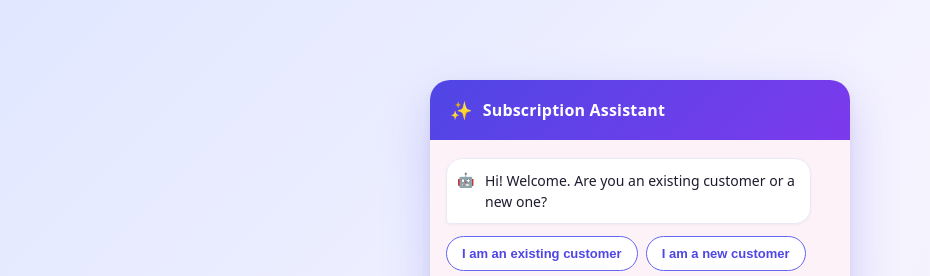
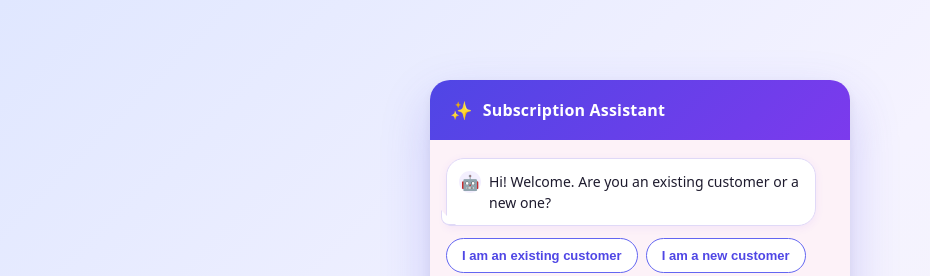
Before and after one commit to sujithavenkadesh/subscription-chatbot, a React (Vite) app in the folder client/: page / in a window 1280 px wide. Shown: the top 276 px of the page, without its empty margins (0-930 px from the left). Built offline with nearby package versions, Linux system fonts and the light colour scheme; no server answers.

Commit message:
Speed up scroll color shift, add speech-bubble tails for distinct chat style

```diff
--- a/client/src/components/ChatWindow.css
+++ b/client/src/components/ChatWindow.css
@@ -47,13 +47,12 @@
 
 .msg {
   max-width: 80%;
-  padding: 11px 15px;
-  border-radius: 16px;
+  padding: 12px 16px;
+  border-radius: 18px;
   white-space: pre-line;
   line-height: 1.5;
   font-size: 14px;
   text-align: left;
-  box-shadow: 0 1px 3px rgba(0,0,0,.05);
   position: relative;
   animation: fadeInUp 0.25s ease-out;
 }
@@ -64,20 +63,42 @@
 }
 
 .msg.bot {
-  background: #fff;
+  background: #ffffff;
   color: #1e1b2e;
   align-self: flex-start;
-  border: 1px solid #ece9f7;
+  border: 1.5px solid #e0d9f7;
   border-bottom-left-radius: 4px;
-  padding-left: 38px;
+  padding-left: 42px;
+  box-shadow: 0 2px 8px rgba(124, 58, 237, 0.08);
 }
 
 .msg.bot::before {
   content: "🤖";
   position: absolute;
-  left: 10px;
-  top: 10px;
-  font-size: 14px;
+  left: 12px;
+  top: 12px;
+  font-size: 15px;
+  background: #f3effe;
+  width: 22px;
+  height: 22px;
+  border-radius: 50%;
+  display: flex;
+  align-items: center;
+  justify-content: center;
+}
+
+.msg.bot::after {
+  content: "";
+  position: absolute;
+  left: -6px;
+  bottom: 0;
+  width: 14px;
+  height: 14px;
+  background: #fff;
+  border-left: 1.5px solid #e0d9f7;
+  border-bottom: 1.5px solid #e0d9f7;
+  border-bottom-left-radius: 8px;
+  clip-path: polygon(0 0, 100% 100%, 0 100%);
 }
 
 .msg.user {
@@ -85,6 +106,19 @@
   color: #fff;
   align-self: flex-end;
   border-bottom-right-radius: 4px;
+  box-shadow: 0 4px 12px rgba(79, 70, 229, 0.28);
+}
+
+.msg.user::after {
+  content: "";
+  position: absolute;
+  right: -6px;
+  bottom: 0;
+  width: 14px;
+  height: 14px;
+  background: #7c3aed;
+  border-bottom-right-radius: 8px;
+  clip-path: polygon(100% 0, 100% 100%, 0 100%);
 }
 
 .options {
--- a/client/src/components/ChatWindow.jsx
+++ b/client/src/components/ChatWindow.jsx
@@ -50,8 +50,8 @@ export default function ChatWindow() {
 
   const handleScroll = (e) => {
   const el = e.currentTarget;
-  const max = el.scrollHeight - el.clientHeight;
-  const pct = max > 0 ? el.scrollTop / max : 0;
+  // Reach full color shift within ~150px of scrolling, instead of the whole scroll range
+  const pct = Math.min(el.scrollTop / 150, 1);
   el.style.setProperty('--scroll-pct', pct.toFixed(3));
 };
   const showProducts = async () => {
```
